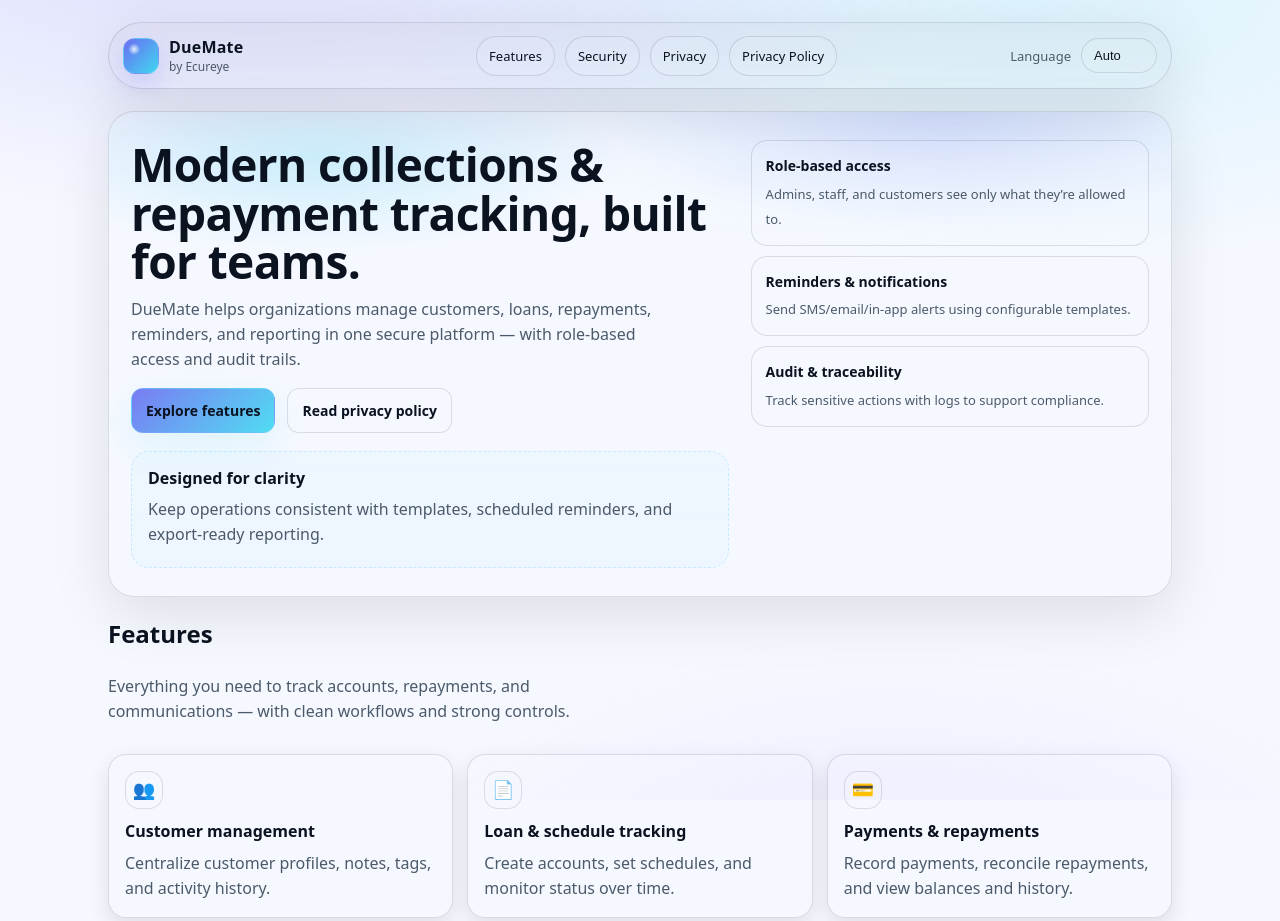
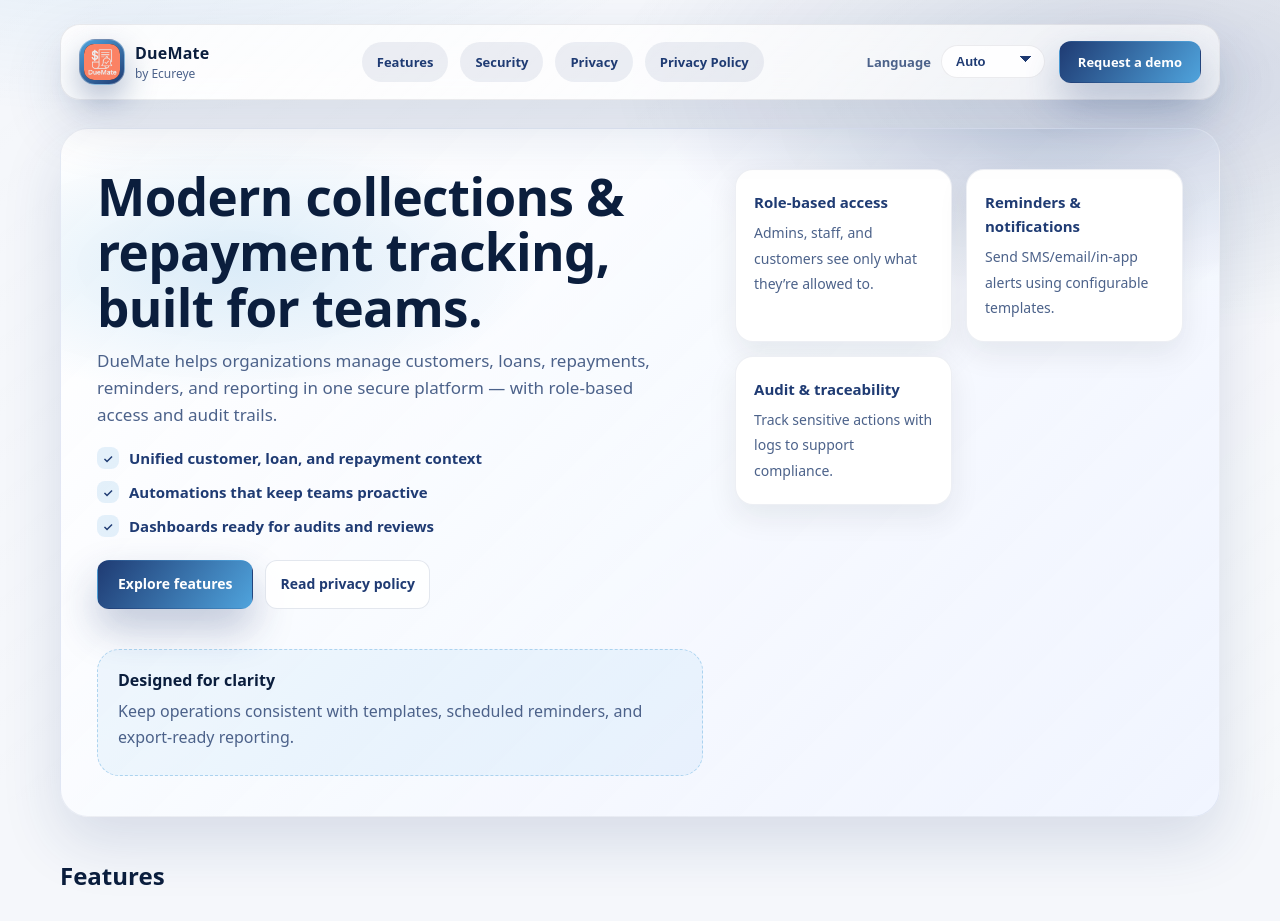
Before and after one commit to ecureye/due-mate, a plain HTML site: page index.html in a window 1280 px wide. Shown: the top 921 px of the page. Drawn offline with Linux system fonts and the light colour scheme.

Commit message:
Added site logs and images

```diff
--- a/index.html
+++ b/index.html
@@ -5,39 +5,42 @@
   <meta name="viewport" content="width=device-width,initial-scale=1" />
   <title>DueMate — Ecureye</title>
   <meta name="description" content="DueMate by Ecureye — A modern platform for managing customers, loans, repayments, reminders, reports, and notifications." />
+  <link rel="preload" as="image" href="assets/images/DueMate-Icon-v2.png" type="image/png" />
+  <link rel="icon" type="image/png" sizes="192x192" href="assets/images/DueMate-Icon-v2.png" />
+  <link rel="apple-touch-icon" sizes="180x180" href="assets/images/DueMate-Icon-v2.png" />
+  <link rel="shortcut icon" href="assets/images/DueMate-Icon-v2.png" />
   <style>
     :root{
-      --bg:#070A12;
+      --primary:#1F3B73;
+      --secondary:#4FA3DC;
+      --bg:#F5F7FB;
+      --panel:#FFFFFF;
+      --panel2:#EFF4FF;
+      --text:#0B1E3D;
+      --muted:#4C628A;
+      --border:rgba(15,23,42,.08);
+      --shadow: 0 25px 60px rgba(31,59,115,.14);
+      --link:var(--primary);
+      --ring: rgba(79,163,220,.35);
+      --radius: 18px;
+
+      --g1: radial-gradient(1100px 500px at 10% -20%, rgba(79,163,220,.15), transparent 55%),
+            radial-gradient(900px 420px at 90% 10%, rgba(31,59,115,.18), transparent 60%),
+            linear-gradient(140deg, rgba(255,255,255,.0), rgba(255,255,255,.14));
+      --glass: linear-gradient(135deg, rgba(255,255,255,.85), rgba(255,255,255,.6));
+    }
+    @media (prefers-color-scheme: dark){
+      :root{
+        --bg:#050C1A;
         --panel:#0E1424;
         --panel2:#0B1020;
         --text:#EAF2FF;
-      --muted:#A8B6D1;
+        --muted:#9CB1DB;
         --border:rgba(148,163,184,.18);
-      --shadow: 0 18px 60px rgba(0,0,0,.35);
-      --link:#7DD3FC;
-      --ring: rgba(125,211,252,.35);
-      --radius: 18px;
-
-      --g1: radial-gradient(1200px 500px at 20% -10%, rgba(99,102,241,.30), transparent 60%),
-            radial-gradient(1200px 500px at 80% 0%, rgba(34,211,238,.22), transparent 55%),
-            radial-gradient(1000px 600px at 70% 120%, rgba(167,139,250,.20), transparent 55%);
-      --glass: linear-gradient(180deg, rgba(255,255,255,.08), rgba(255,255,255,.03));
-    }
-    @media (prefers-color-scheme: light){
-      :root{
-        --bg:#F6F8FF;
-        --panel:#FFFFFF;
-        --panel2:#FFFFFF;
-        --text:#0B1220;
-        --muted:#4B5A6A;
-        --border:rgba(15,23,42,.12);
-        --shadow: 0 18px 60px rgba(2,8,23,.10);
-        --link:#0369A1;
-        --ring: rgba(3,105,161,.22);
-        --glass: linear-gradient(180deg, rgba(2,8,23,.04), rgba(2,8,23,.02));
-        --g1: radial-gradient(1200px 500px at 20% -10%, rgba(99,102,241,.18), transparent 60%),
-              radial-gradient(1200px 500px at 80% 0%, rgba(34,211,238,.12), transparent 55%),
-              radial-gradient(1000px 600px at 70% 120%, rgba(167,139,250,.12), transparent 55%);
+        --shadow: 0 18px 60px rgba(0,0,0,.45);
+        --glass: linear-gradient(135deg, rgba(7,11,20,.9), rgba(15,23,42,.8));
+        --g1: radial-gradient(1200px 500px at 20% -10%, rgba(79,163,220,.30), transparent 60%),
+              radial-gradient(1200px 500px at 80% 0%, rgba(31,59,115,.30), transparent 55%);
       }
     }
 
@@ -47,8 +50,9 @@
       font-family: ui-sans-serif, system-ui, -apple-system, Segoe UI, Roboto, Arial, "Apple Color Emoji","Segoe UI Emoji";
       background: var(--bg);
       color: var(--text);
-      line-height:1.55;
+      line-height:1.6;
       overflow-x:hidden;
+      min-height:100vh;
     }
     a{ color:var(--link); text-decoration:none; }
     a:hover{ text-decoration:underline; }
@@ -60,16 +64,16 @@
       z-index:-1;
     }
 
-    .wrap{ max-width:1100px; margin:0 auto; padding: 22px 18px 70px; }
+    .wrap{ max-width:1200px; margin:0 auto; padding: 24px 20px 80px; }
     .nav{
       display:flex; align-items:center; justify-content:space-between; gap:14px;
-      padding: 12px 14px;
+      padding: 14px 18px;
       border:1px solid var(--border);
       background: var(--glass);
-      border-radius: 999px;
+      border-radius: 20px;
       box-shadow: var(--shadow);
-      backdrop-filter: blur(10px);
-      -webkit-backdrop-filter: blur(10px);
+      backdrop-filter: blur(16px);
+      -webkit-backdrop-filter: blur(16px);
       position: sticky; top: 12px;
       z-index: 10;
     }
@@ -77,51 +81,68 @@
       display:flex; align-items:center; gap:10px; min-width: 180px;
     }
     .logo{
-      width:36px; height:36px; border-radius: 12px;
+      width:46px; height:46px; border-radius: 16px;
       background:
-        radial-gradient(10px 10px at 30% 30%, rgba(255,255,255,.85), transparent 60%),
-        linear-gradient(135deg, rgba(99,102,241,.95), rgba(34,211,238,.85));
-      box-shadow: 0 10px 26px rgba(99,102,241,.22);
-      border: 1px solid rgba(255,255,255,.14);
+        radial-gradient(12px 12px at 30% 30%, rgba(255,255,255,.92), transparent 68%),
+        linear-gradient(145deg, rgba(79,163,220,1), rgba(31,59,115,1));
+      border: 1px solid rgba(255,255,255,.35);
+      box-shadow: 0 14px 32px rgba(31,59,115,.35);
+      padding: 4px;
+      display:grid;
+      place-items:center;
+    }
+    .logo img{
+      width:100%; height:100%; object-fit:contain;
+      border-radius: 10px;
+      display:block;
+      background: #030712;
     }
     .brand .name{ font-weight: 750; letter-spacing: .2px; }
     .brand .sub{ display:block; font-size: 12px; color: var(--muted); margin-top: -2px; }
 
-    .navlinks{ display:flex; align-items:center; gap:10px; flex-wrap:wrap; }
+    .navlinks{ display:flex; align-items:center; gap:12px; flex-wrap:wrap; }
     .chip{
       display:inline-flex; align-items:center; gap:8px;
-      padding: 9px 12px;
+      padding: 9px 14px;
       border-radius: 999px;
-      border: 1px solid var(--border);
-      background: rgba(255,255,255,.04);
-      color: var(--text);
+      border: 1px solid transparent;
+      background: rgba(31,59,115,.08);
+      color: var(--primary);
       font-size: 13px;
       white-space: nowrap;
+      font-weight: 600;
     }
-    .chip:hover{ background: rgba(255,255,255,.06); text-decoration:none; }
+    .chip:hover{ background: rgba(31,59,115,.12); text-decoration:none; }
     .chip:focus{ outline:none; box-shadow: 0 0 0 4px var(--ring); }
 
+    .nav-actions{ display:flex; align-items:center; gap:14px; flex-wrap:wrap; justify-content:flex-end; }
     .lang{
       display:flex; align-items:center; gap:10px;
     }
-    label{ color: var(--muted); font-size: 13px; }
+    label{ color: var(--muted); font-size: 13px; font-weight: 600; }
     select{
-      background: rgba(255,255,255,.04);
+      background: rgba(255,255,255,.9);
       border:1px solid var(--border);
-      color: var(--text);
-      padding: 9px 12px;
+      color: var(--primary);
+      padding: 8px 34px 8px 14px;
       border-radius: 999px;
       font-size: 13px;
       appearance:none;
+      font-weight:600;
+      background-image: linear-gradient(45deg, transparent 50%, var(--primary) 50%),
+                        linear-gradient(135deg, var(--primary) 50%, transparent 50%);
+      background-position: calc(100% - 18px) calc(50% - 3px), calc(100% - 12px) calc(50% - 3px);
+      background-size: 6px 6px, 6px 6px;
+      background-repeat: no-repeat;
     }
     select:focus{ outline:none; box-shadow: 0 0 0 4px var(--ring); }
 
     .hero{
-      margin-top: 22px;
-      padding: 28px 22px;
-      border: 1px solid var(--border);
-      background: linear-gradient(180deg, rgba(255,255,255,.07), rgba(255,255,255,.03));
-      border-radius: calc(var(--radius) + 8px);
+      margin-top: 28px;
+      padding: 40px 36px;
+      border: 1px solid rgba(31,59,115,.08);
+      background: linear-gradient(135deg, rgba(255,255,255,.95), rgba(239,244,255,.85));
+      border-radius: 28px;
       box-shadow: var(--shadow);
       position:relative;
       overflow:hidden;
@@ -130,14 +151,14 @@
       content:"";
       position:absolute; inset:-2px;
       background:
-        radial-gradient(500px 160px at 20% 10%, rgba(34,211,238,.18), transparent 60%),
-        radial-gradient(520px 180px at 78% 0%, rgba(99,102,241,.18), transparent 65%);
+        radial-gradient(520px 220px at 15% 20%, rgba(79,163,220,.20), transparent 60%),
+        radial-gradient(540px 240px at 85% 0%, rgba(31,59,115,.22), transparent 70%);
       pointer-events:none;
     }
     .hero-grid{
       display:grid;
-      grid-template-columns: 1.2fr .8fr;
-      gap: 22px;
+      grid-template-columns: 1.15fr .85fr;
+      gap: 32px;
       align-items: start;
       position: relative;
       z-index: 1;
@@ -148,55 +169,80 @@
     }
 
     h1{
-      font-size: clamp(30px, 4vw, 46px);
-      line-height: 1.05;
+      font-size: clamp(32px, 4vw, 54px);
+      line-height: 1.08;
       margin: 0 0 12px;
       letter-spacing: -0.6px;
     }
     .lede{
       margin: 0 0 16px;
       color: var(--muted);
-      font-size: 16px;
+      font-size: 17px;
       max-width: 60ch;
     }
-    .cta-row{ display:flex; gap:12px; flex-wrap:wrap; margin-top: 14px; }
+    .checklist{
+      list-style:none;
+      padding:0;
+      margin: 18px 0 0;
+      display:grid;
+      gap:10px;
+    }
+    .checklist li{
+      display:flex; align-items:center; gap:10px;
+      font-weight:600;
+      color: var(--primary);
+      font-size: 15px;
+    }
+    .checklist .check-icon{
+      width:22px; height:22px; border-radius:8px;
+      display:grid; place-items:center;
+      background: rgba(79,163,220,.15);
+      color: var(--primary);
+      font-size: 12px;
+      flex-shrink:0;
+    }
+    .cta-row{ display:flex; gap:12px; flex-wrap:wrap; margin-top: 22px; }
     .btn{
       display:inline-flex; align-items:center; justify-content:center; gap:10px;
       padding: 11px 14px;
       border-radius: 12px;
-      border: 1px solid var(--border);
-      background: rgba(255,255,255,.05);
-      color: var(--text);
+      border: 1px solid rgba(31,59,115,.12);
+      background: rgba(255,255,255,.9);
+      color: var(--primary);
       font-weight: 650;
       font-size: 14px;
       text-decoration:none;
-      transition: transform .06s ease, background .12s ease;
+      transition: transform .08s ease, background .12s ease, box-shadow .12s ease;
     }
-    .btn:hover{ background: rgba(255,255,255,.08); text-decoration:none; transform: translateY(-1px); }
+    .btn:hover{ background: rgba(31,59,115,.08); text-decoration:none; transform: translateY(-1px); }
     .btn:focus{ outline:none; box-shadow: 0 0 0 4px var(--ring); }
     .btn.primary{
-      border-color: rgba(125,211,252,.35);
-      background: linear-gradient(135deg, rgba(99,102,241,.85), rgba(34,211,238,.78));
-      box-shadow: 0 14px 38px rgba(34,211,238,.12);
+      border-color: transparent;
+      color:#fff;
+      background: linear-gradient(125deg, var(--primary), var(--secondary));
+      box-shadow: 0 20px 40px rgba(31,59,115,.28);
+      padding: 12px 20px;
     }
-    .btn.primary:hover{ transform: translateY(-1px); filter: brightness(1.03); }
+    .btn.primary:hover{ transform: translateY(-2px); filter: brightness(1.02); }
+    .btn.nav-cta{ padding: 10px 18px; font-size: 13px; }
 
     .metrics{
       display:grid;
-      grid-template-columns: 1fr;
-      gap: 10px;
+      grid-template-columns: repeat(auto-fit, minmax(210px, 1fr));
+      gap: 14px;
     }
     .metric{
-      border:1px solid var(--border);
-      background: rgba(255,255,255,.04);
-      border-radius: 16px;
-      padding: 14px 14px;
+      border:1px solid rgba(31,59,115,.08);
+      background: var(--panel);
+      border-radius: 18px;
+      padding: 20px 18px;
+      box-shadow: 0 12px 30px rgba(15,23,42,.08);
     }
-    .metric b{ display:block; font-size: 14px; margin-bottom: 4px; }
-    .metric span{ color: var(--muted); font-size: 13px; }
+    .metric b{ display:block; font-size: 15px; margin-bottom: 6px; color: var(--primary); }
+    .metric span{ color: var(--muted); font-size: 14px; }
 
     .section{
-      margin-top: 18px;
+      margin-top: 40px;
       display:grid;
       grid-template-columns: 1fr;
       gap: 14px;
@@ -204,50 +250,53 @@
     .cards{
       display:grid;
       grid-template-columns: repeat(3, 1fr);
-      gap: 14px;
-      margin-top: 16px;
+      gap: 16px;
+      margin-top: 20px;
     }
     @media (max-width: 900px){ .cards{ grid-template-columns: 1fr; } }
 
     .card{
-      border:1px solid var(--border);
-      background: rgba(255,255,255,.04);
-      border-radius: var(--radius);
-      padding: 16px;
-      box-shadow: 0 8px 22px rgba(0,0,0,.10);
+      border:1px solid rgba(31,59,115,.08);
+      background: var(--panel);
+      border-radius: 22px;
+      padding: 18px;
+      box-shadow: 0 12px 28px rgba(15,23,42,.08);
+      display:flex;
+      flex-direction:column;
+      gap:6px;
     }
-    .card h3{ margin: 0 0 8px; font-size: 16px; }
-    .card p{ margin: 0; color: var(--muted); }
+    .card h3{ margin: 0; font-size: 17px; color: var(--primary); }
+    .card p{ margin: 0; color: var(--muted); font-size: 14px; }
     .icon{
-      width: 38px; height: 38px;
+      width: 44px; height: 44px;
       border-radius: 14px;
       display:grid; place-items:center;
-      border:1px solid var(--border);
-      background: rgba(255,255,255,.05);
-      margin-bottom: 10px;
-      font-size: 18px;
+      border:1px solid rgba(31,59,115,.08);
+      background: rgba(79,163,220,.12);
+      margin-bottom: 12px;
+      font-size: 20px;
     }
 
     .split{
       display:grid;
       grid-template-columns: 1fr 1fr;
-      gap: 14px;
-      margin-top: 14px;
+      gap: 16px;
+      margin-top: 20px;
     }
     @media (max-width: 900px){ .split{ grid-template-columns: 1fr; } }
 
     .callout{
-      border:1px dashed rgba(125,211,252,.35);
-      background: rgba(125,211,252,.06);
-      border-radius: var(--radius);
-      padding: 14px 16px;
+      border:1px dashed rgba(79,163,220,.4);
+      background: rgba(79,163,220,.08);
+      border-radius: 22px;
+      padding: 18px 20px;
       color: var(--text);
     }
     .callout p{ margin: 6px 0; color: var(--muted); }
     .callout b{ display:block; margin-bottom: 4px; }
 
     .footer{
-      margin-top: 26px;
+      margin-top: 60px;
       padding: 18px 2px 0;
       color: var(--muted);
       font-size: 13px;
@@ -268,7 +317,9 @@
   <main class="wrap">
     <nav class="nav" role="navigation" aria-label="Primary">
       <div class="brand">
-        <div class="logo" aria-hidden="true"></div>
+        <div class="logo">
+          <img src="assets/images/DueMate-Icon-v2.png" width="36" height="36" alt="DueMate logo" loading="eager" decoding="async" fetchpriority="high" />
+        </div>
         <div>
           <div class="name">DueMate</div>
           <span class="sub" id="brandSub">by Ecureye</span>
@@ -282,6 +333,7 @@
         <a class="chip" href="privacy-policy.html" id="navPrivacyPolicy">Privacy Policy</a>
       </div>
 
+      <div class="nav-actions">
         <div class="lang">
           <label for="langSelect" id="langLabel">Language</label>
           <select id="langSelect" aria-label="Language selector">
@@ -289,6 +341,8 @@
             <option value="en">English</option>
             <option value="fr">Français</option>
           </select>
+        </div>
+        <a class="btn primary nav-cta" href="#features" id="navDemo">Request a demo</a>
       </div>
     </nav>
 
@@ -300,6 +354,12 @@
             DueMate helps organizations manage customers, loans, repayments, reminders, and reporting in one secure platform —
             with role-based access and audit trails.
           </p>
+
+          <ul class="checklist" aria-label="Platform highlights">
+            <li><span class="check-icon" aria-hidden="true">✓</span><span id="heroCheck1">Unified customer, loan, and repayment context</span></li>
+            <li><span class="check-icon" aria-hidden="true">✓</span><span id="heroCheck2">Automations that keep teams proactive</span></li>
+            <li><span class="check-icon" aria-hidden="true">✓</span><span id="heroCheck3">Dashboards ready for audits and reviews</span></li>
+          </ul>
 
           <div class="cta-row">
             <a class="btn primary" href="#features" id="ctaExplore">Explore features</a>
@@ -453,11 +513,15 @@
         navSecurity: "Security",
         navPrivacy: "Privacy",
         navPrivacyPolicy: "Privacy Policy",
+        navDemo: "Request a demo",
         langLabel: "Language",
 
         heroTitle: "Modern collections & repayment tracking, built for teams.",
         heroLede:
           "DueMate helps organizations manage customers, loans, repayments, reminders, and reporting in one secure platform — with role-based access and audit trails.",
+        heroCheck1: "Unified customer, loan, and repayment context",
+        heroCheck2: "Automations that keep teams proactive",
+        heroCheck3: "Dashboards ready for audits and reviews",
         ctaExplore: "Explore features",
         ctaPrivacy: "Read privacy policy",
 
@@ -517,11 +581,15 @@
         navSecurity: "Sécurité",
         navPrivacy: "Confidentialité",
         navPrivacyPolicy: "Politique de confidentialité",
+        navDemo: "Demander une démo",
         langLabel: "Langue",
 
         heroTitle: "Suivi moderne des encaissements et des remboursements, pensé pour les équipes.",
         heroLede:
           "DueMate aide les organisations à gérer les clients, les prêts, les remboursements, les rappels et les rapports sur une plateforme sécurisée — avec des accès par rôles et des pistes d’audit.",
+        heroCheck1: "Vue unifiée client, prêt et remboursement",
+        heroCheck2: "Automatisations qui gardent vos équipes proactives",
+        heroCheck3: "Tableaux de bord prêts pour les audits",
         ctaExplore: "Découvrir les fonctionnalités",
         ctaPrivacy: "Lire la politique",
 
@@ -578,8 +646,8 @@
     };
 
     const ids = [
-      "brandSub","navFeatures","navSecurity","navPrivacy","navPrivacyPolicy","langLabel",
-      "heroTitle","heroLede","ctaExplore","ctaPrivacy",
+      "brandSub","navFeatures","navSecurity","navPrivacy","navPrivacyPolicy","navDemo","langLabel",
+      "heroTitle","heroLede","heroCheck1","heroCheck2","heroCheck3","ctaExplore","ctaPrivacy",
       "calloutTitle","calloutText",
       "m1Title","m1Text","m2Title","m2Text","m3Title","m3Text",
       "featuresTitle","featuresIntro",
```
Also changed, not shown: assets/images/DueMate-Icon-v2.png (added). Lines whose indentation alone changed are shown as unchanged.
